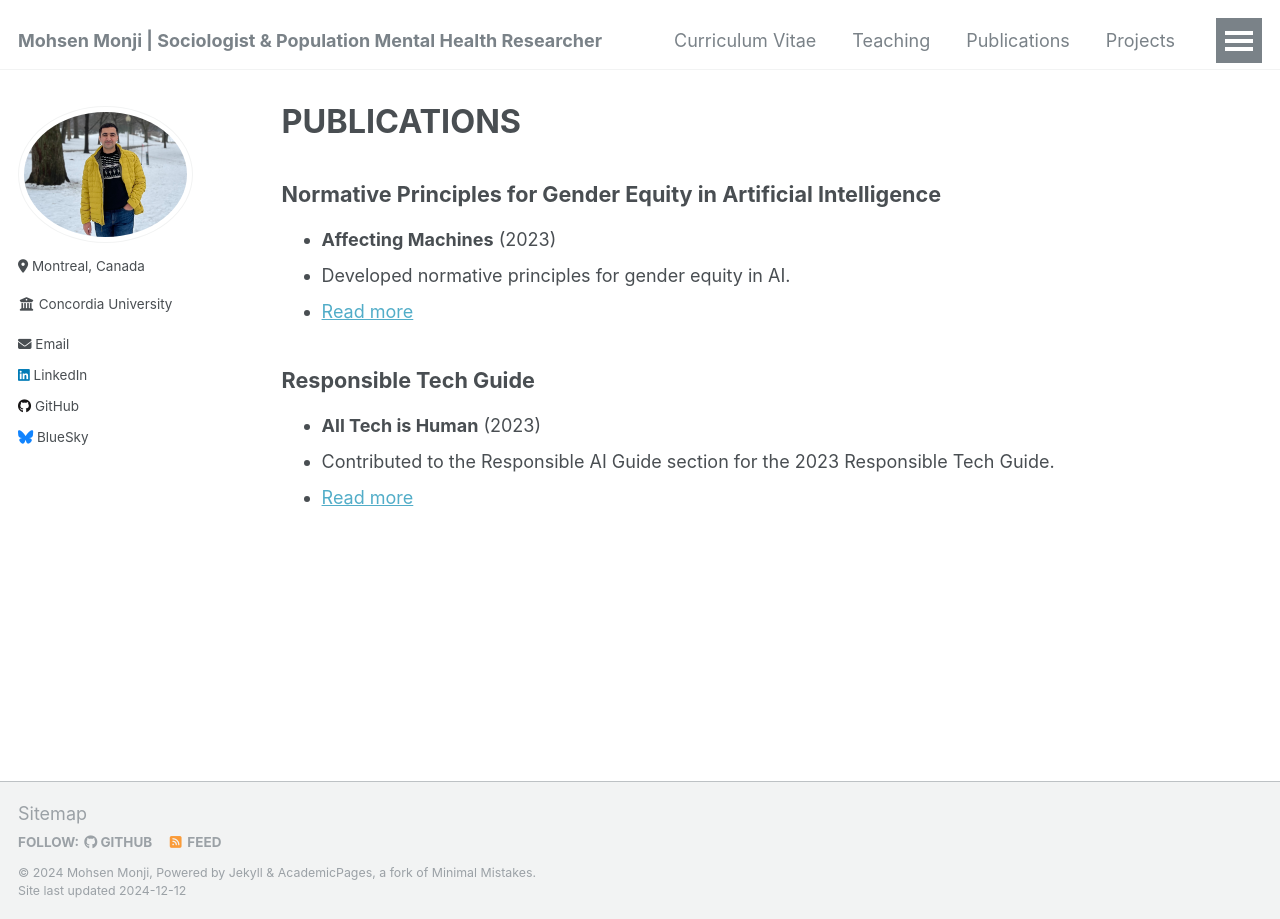
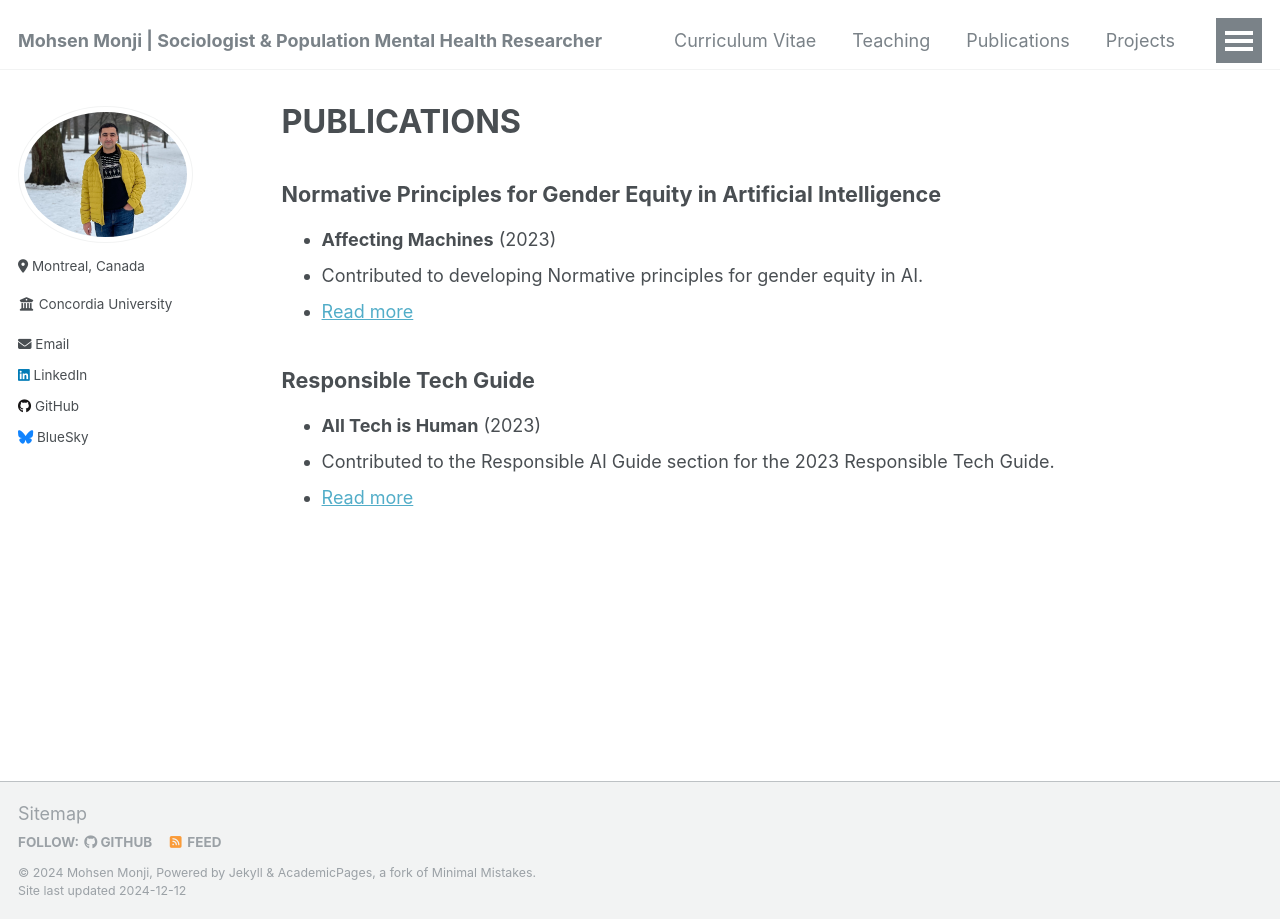
Before and after one commit to Mohsnmonji/mohsnmonji.github.io, a Jekyll site: the page built from _pages/publications.html, in a window 1280 px wide. Built offline with Jekyll 4.4.1, drawn with Linux system fonts in a browser that asks for light colours.

Commit message:
Update publications.html

```diff
--- a/_pages/publications.html
+++ b/_pages/publications.html
@@ -9,7 +9,7 @@ author_profile: true
 <h3>Normative Principles for Gender Equity in Artificial Intelligence</h3>
 <ul>
   <li><strong>Affecting Machines</strong> (2023)</li>
-  <li>Developed normative principles for gender equity in AI.</li>
+  <li> Contributed to developing Normative principles for gender equity in AI.</li>
   <li><a href="https://affectingmachines.net/" target="_blank">Read more</a></li>
 </ul>
 
```
